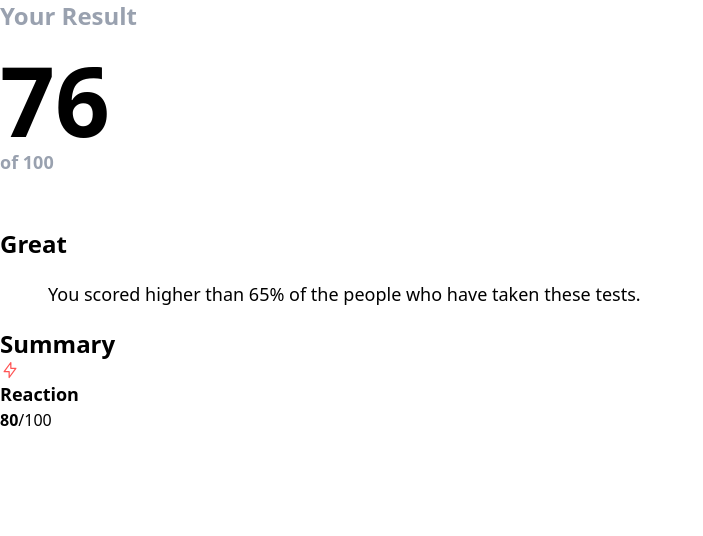
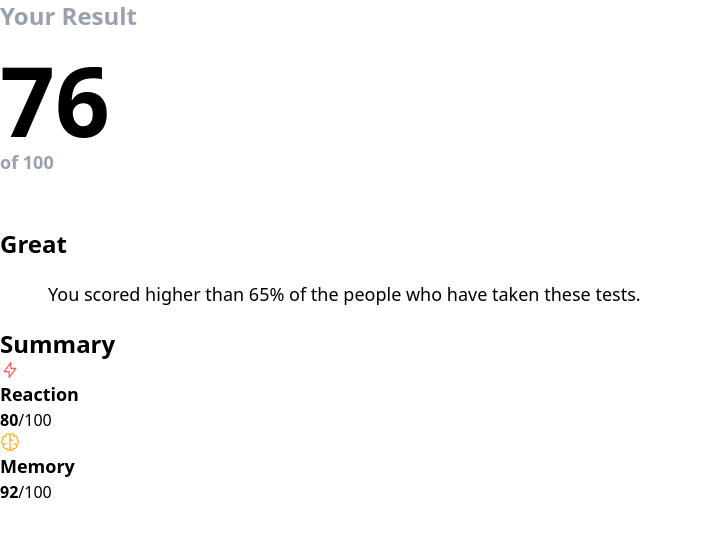
Before and after one commit to terhemeniorwua-png/result-summary-C, a website: page index.html in a window 1280 px wide. Shown: the whole page, without its empty margins (0-703 px from the left). Drawn offline with Linux system fonts and the light colour scheme.

Commit message:
add the html structure of the react section

```diff
--- a/index.html
+++ b/index.html
@@ -31,6 +31,14 @@
                         <strong>80</strong><span>/100</span>
                     </div>
                 </div>
+                 <div class="flex justify-around">
+                    <div class="flex text-orange-400 text-lg font-black gap-3">
+                        <img src="images/icon-memory.svg" alt=""><span>Memory</span>
+                    </div>
+                    <div class="space-x-2">
+                        <strong>92</strong><span>/100</span>
+                    </div>
+                </div>
         </section>
     </main>
 </body>
```
